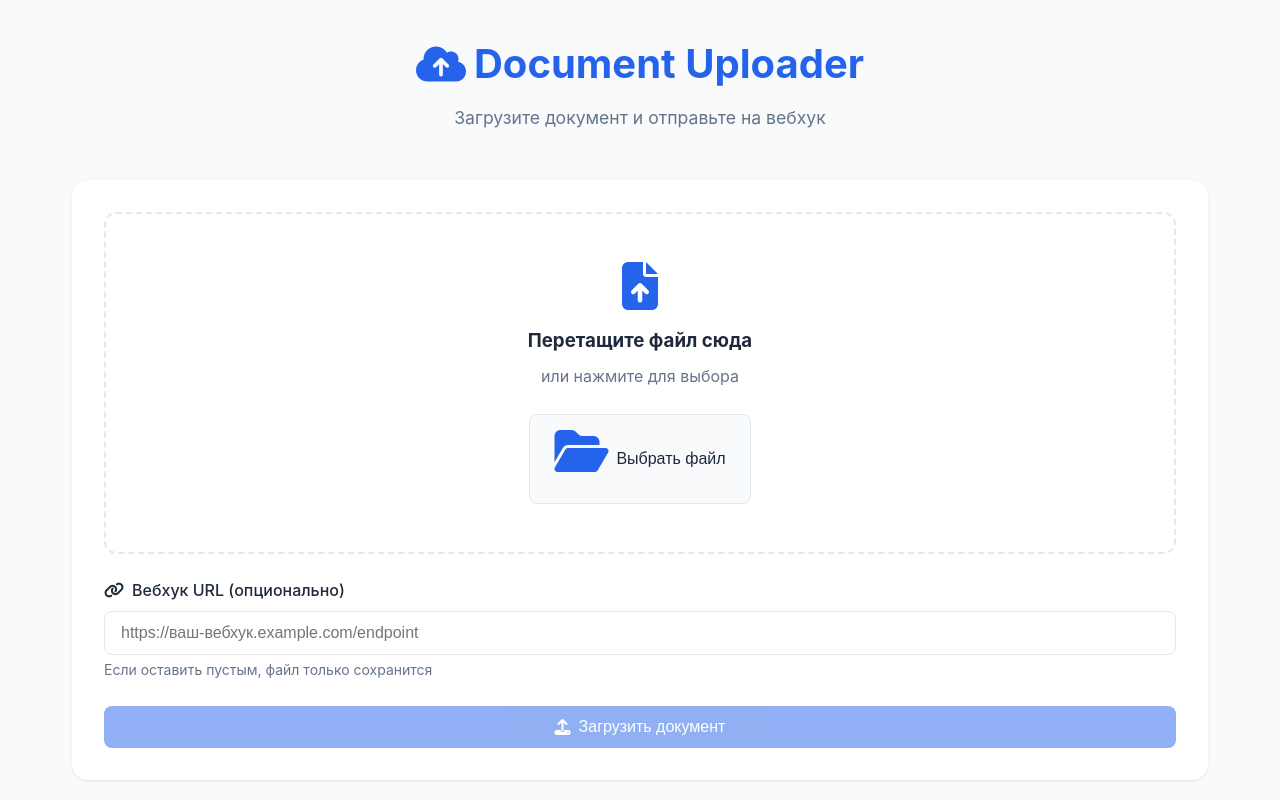
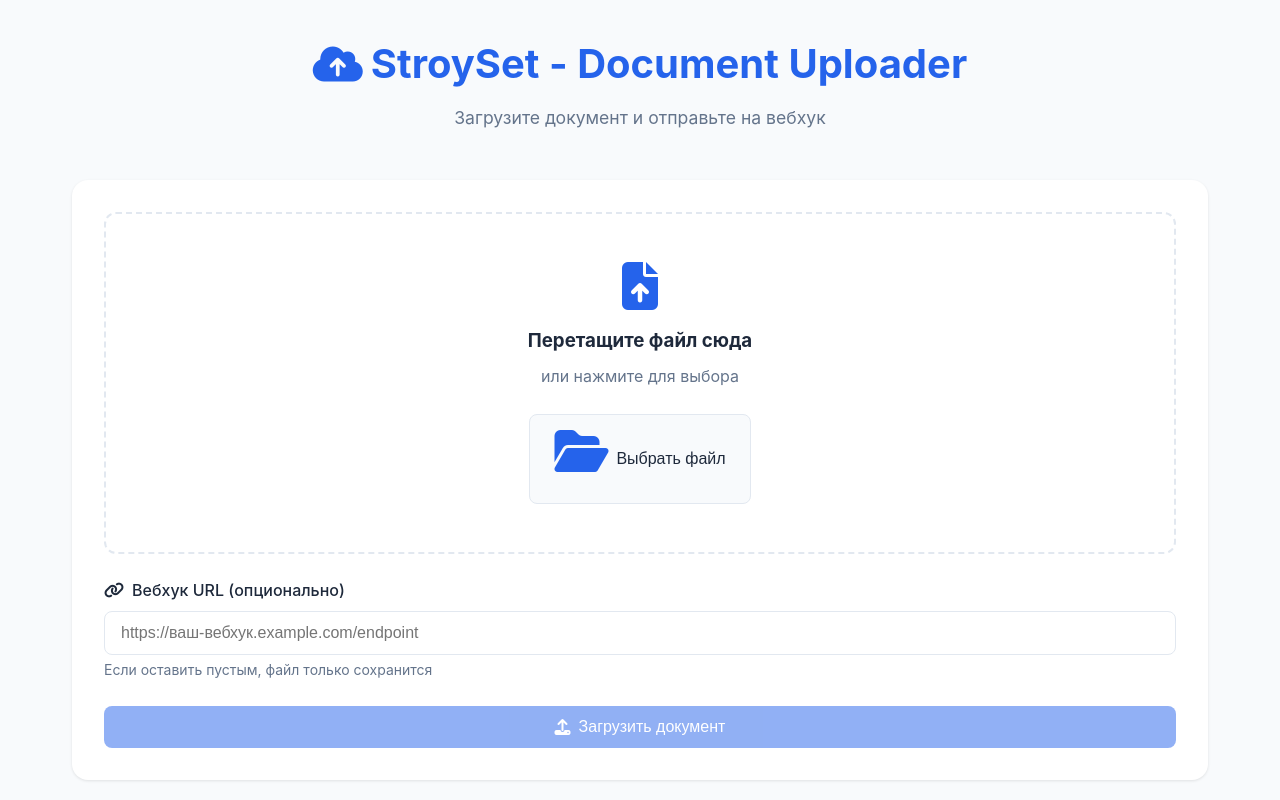
Before and after one commit to Krambambylya/doc-uploader, a website: page public/index.html in a window 1280 px wide. Shown: the top 800 px of the page. Drawn offline with Linux system fonts and the light colour scheme.

Commit message:
fix title

```diff
--- a/public/index.html
+++ b/public/index.html
@@ -13,7 +13,9 @@
   <body>
     <div class="container">
       <header>
-        <h1><i class="fas fa-cloud-upload-alt"></i> Document Uploader</h1>
+        <h1>
+          <i class="fas fa-cloud-upload-alt"></i>StroySet - Document Uploader
+        </h1>
         <p>Загрузите документ и отправьте на вебхук</p>
       </header>
 
```
